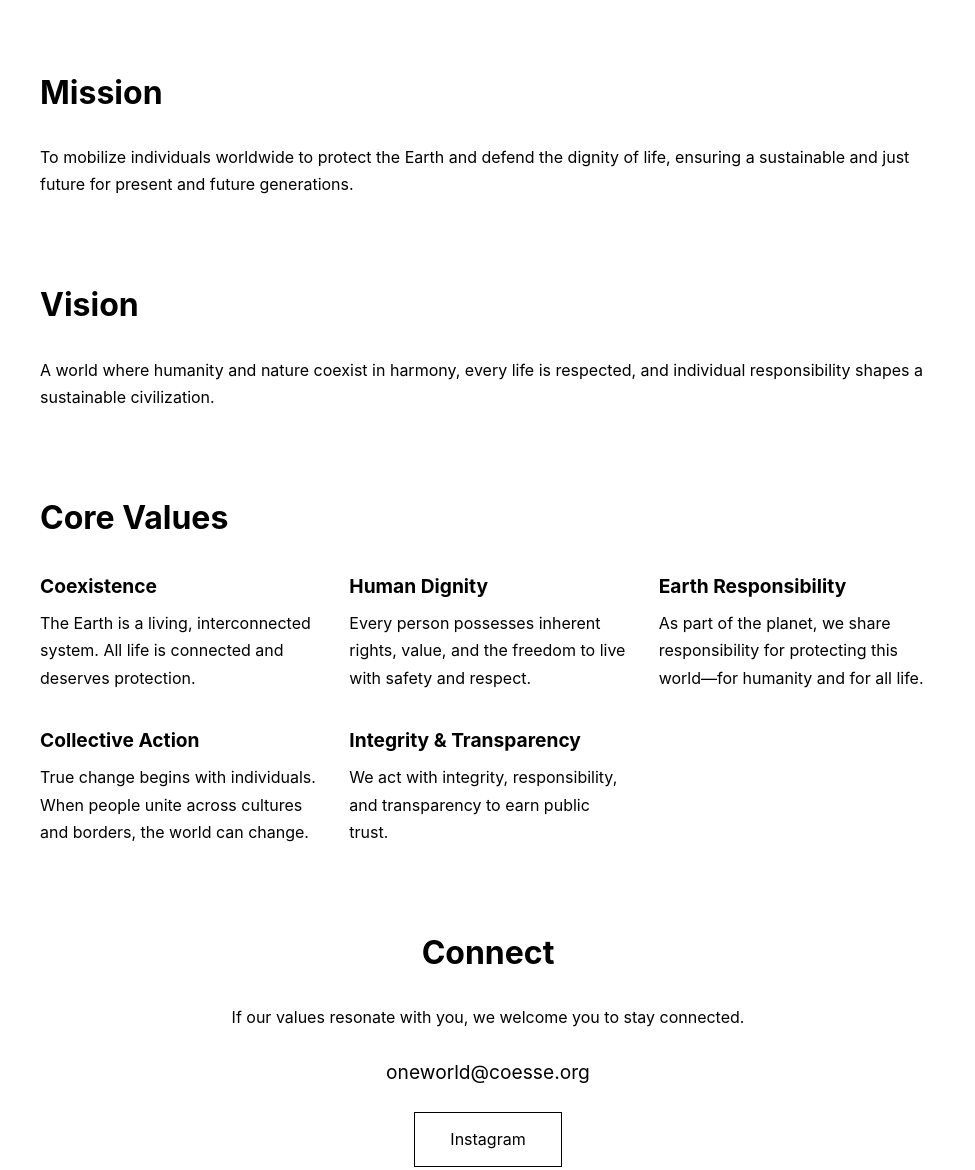
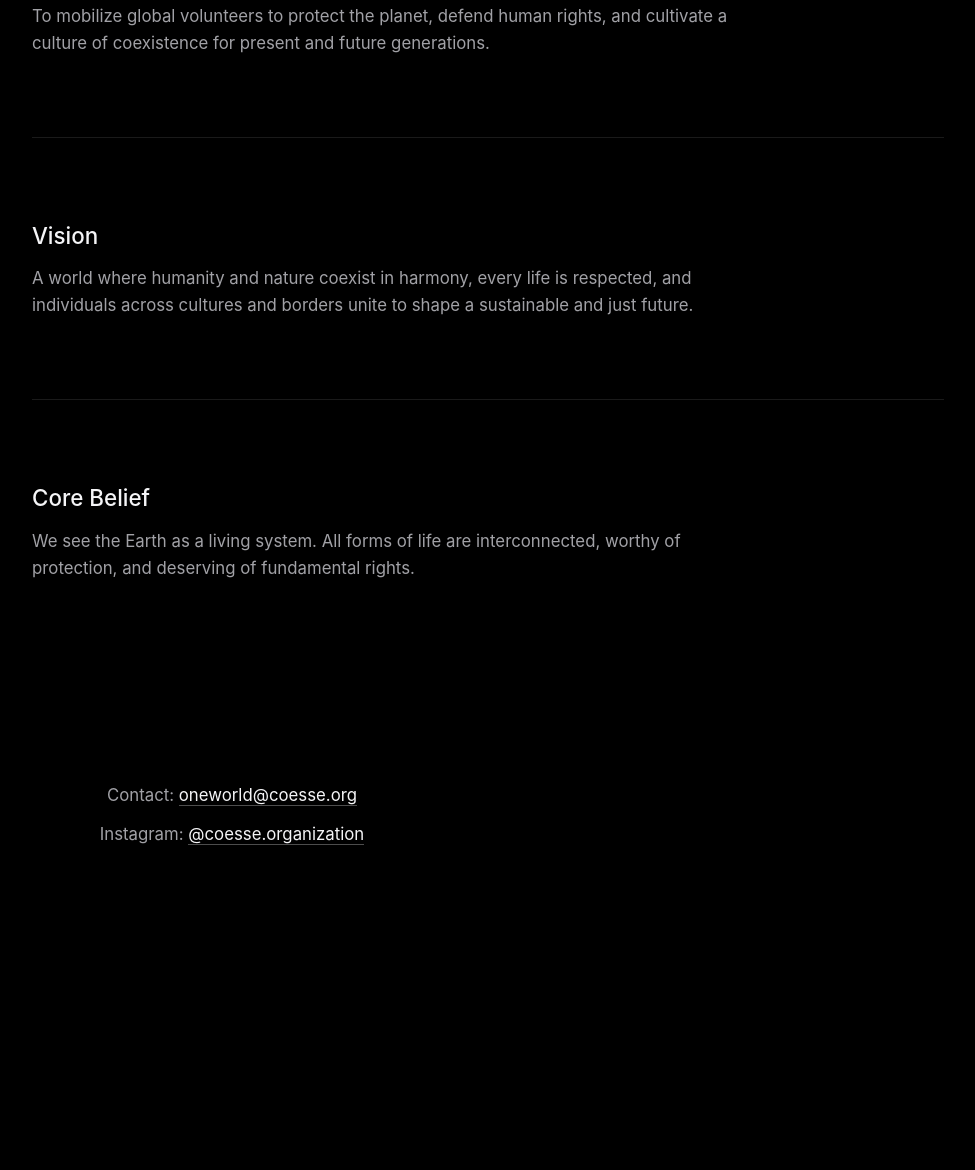
Before and after one commit to clement9900/coesse.github.io, a plain HTML site: page index.html in a window 1280 px wide. Shown: the part 965-2135 px from the top of the page, without its empty margins (152-1127 px from the left). After the commit the page ends 1893 px from the top, so only its background shows below. Drawn offline with Linux system fonts and the light colour scheme.

Commit message:
Update index.html

```diff
--- a/index.html
+++ b/index.html
@@ -2,134 +2,146 @@
 <html lang="en">
 <head>
   <meta charset="UTF-8" />
-  <meta name="viewport" content="width=device-width, initial-scale=1.0"/>
-  <title>Coesse · One World. One Breath</title>
+  <meta name="viewport" content="width=device-width, initial-scale=1.0" />
+  <title>Coesse — One World. One Breath.</title>
 
-  <meta name="description"
-        content="Coesse is a volunteer-initiated, non-profit initiative focused on the dignity of life, protecting the Earth and defending human rights.">
+  <style>
+    :root {
+      --bg: #000;
+      --fg: #f5f5f7;
+      --muted: #a1a1a6;
+      --accent: #ffffff;
+    }
 
-  <link rel="stylesheet" href="css/style.css">
+    * {
+      box-sizing: border-box;
+      margin: 0;
+      padding: 0;
+    }
+
+    body {
+      font-family: -apple-system, BlinkMacSystemFont, "SF Pro Display",
+        "Helvetica Neue", Helvetica, Arial, sans-serif;
+      background: var(--bg);
+      color: var(--fg);
+      line-height: 1.6;
+      -webkit-font-smoothing: antialiased;
+    }
+
+    section {
+      max-width: 960px;
+      margin: 0 auto;
+      padding: 120px 24px;
+    }
+
+    h1 {
+      font-size: clamp(2.8rem, 5vw, 4.5rem);
+      font-weight: 600;
+      letter-spacing: -0.02em;
+      margin-bottom: 32px;
+    }
+
+    h2 {
+      font-size: 1.4rem;
+      font-weight: 500;
+      margin-bottom: 12px;
+    }
+
+    p {
+      font-size: 1.05rem;
+      color: var(--muted);
+      max-width: 720px;
+    }
+
+    .hero {
+      min-height: 100vh;
+      display: flex;
+      flex-direction: column;
+      justify-content: center;
+    }
+
+    .tagline {
+      font-size: 1.2rem;
+      margin-top: 16px;
+      color: var(--muted);
+    }
+
+    .divider {
+      height: 1px;
+      background: rgba(255,255,255,0.1);
+      margin: 80px 0;
+    }
+
+    footer {
+      text-align: center;
+      padding: 80px 24px;
+      font-size: 0.9rem;
+      color: var(--muted);
+    }
+
+    a {
+      color: var(--fg);
+      text-decoration: none;
+      border-bottom: 1px solid rgba(255,255,255,0.3);
+    }
+
+    a:hover {
+      border-bottom-color: var(--fg);
+    }
+  </style>
 </head>
+
 <body>
 
-<!-- HERO -->
-<header class="hero">
-  <img src="images/earth.jpg" alt="Earth from space">
-  <div class="hero-text">
-    <h1>One World.<br>One Breath.</h1>
-    <p class="tagline">Protect the Earth · Defend the Dignity of Life</p>
-  </div>
-</header>
+  <section class="hero">
+    <h1>Coesse</h1>
+    <p class="tagline">One World. One Breath.</p>
 
-<main class="container">
+    <div class="divider"></div>
 
-  <!-- INTRO -->
-  <section class="intro">
-    <p class="lead">
-      <strong>Coesse</strong> is a volunteer-initiated, non-profit initiative.
-      It is not affiliated with any institution or government.
+    <p>
+      Coesse is a volunteer-run, non-profit initiative founded by anonymous
+      individuals. We believe that the protection of the Earth and the defense
+      of human dignity begin with individual awareness and everyday action.
     </p>
   </section>
 
-  <!-- MISSION -->
   <section>
     <h2>Mission</h2>
     <p>
-      To mobilize individuals worldwide to protect the Earth and defend the
-      dignity of life, ensuring a sustainable and just future for present and
-      future generations.
+      To mobilize global volunteers to protect the planet, defend human rights,
+      and cultivate a culture of coexistence for present and future generations.
+    </p>
+
+    <div class="divider"></div>
+
+    <h2>Vision</h2>
+    <p>
+      A world where humanity and nature coexist in harmony, every life is
+      respected, and individuals across cultures and borders unite to shape a
+      sustainable and just future.
+    </p>
+
+    <div class="divider"></div>
+
+    <h2>Core Belief</h2>
+    <p>
+      We see the Earth as a living system. All forms of life are interconnected,
+      worthy of protection, and deserving of fundamental rights.
     </p>
   </section>
 
-  <!-- VISION -->
-  <section>
-    <h2>Vision</h2>
+  <footer>
     <p>
-      A world where humanity and nature coexist in harmony, every life is
-      respected, and individual responsibility shapes a sustainable civilization.
+      Contact: <a href="mailto:oneworld@coesse.org">oneworld@coesse.org</a>
     </p>
-  </section>
-
-  <!-- VALUES -->
-  <section>
-    <h2>Core Values</h2>
-
-    <div class="values">
-
-      <div class="value">
-        <h3>Coexistence</h3>
-        <p>
-          The Earth is a living, interconnected system. All life is connected and
-          deserves protection.
-        </p>
-      </div>
-
-      <div class="value">
-        <h3>Human Dignity</h3>
-        <p>
-          Every person possesses inherent rights, value, and the freedom to live
-          with safety and respect.
-        </p>
-      </div>
-
-      <div class="value">
-        <h3>Earth Responsibility</h3>
-        <p>
-          As part of the planet, we share responsibility for protecting this
-          world—for humanity and for all life.
-        </p>
-      </div>
-
-      <div class="value">
-        <h3>Collective Action</h3>
-        <p>
-          True change begins with individuals. When people unite across cultures
-          and borders, the world can change.
-        </p>
-      </div>
-
-      <div class="value">
-        <h3>Integrity & Transparency</h3>
-        <p>
-          We act with integrity, responsibility, and transparency to earn public
-          trust.
-        </p>
-      </div>
-
-    </div>
-  </section>
-
-  <!-- CONTACT -->
-  <section class="contact">
-    <h2>Connect</h2>
-    <p>
-      If our values resonate with you, we welcome you to stay connected.
+    <p style="margin-top:12px;">
+      Instagram:
+      <a href="https://www.instagram.com/coesse.organization" target="_blank">
+        @coesse.organization
+      </a>
     </p>
-
-    <p class="email">oneworld@coesse.org</p>
-
-    <a class="button"
-       href="https://www.instagram.com/coesse.organization"
-       target="_blank">
-      Instagram
-    </a>
-  </section>
-
-</main>
-
-<!-- FOOTER -->
-<footer>
-  <p>
-    © Coesse · One World. One Breath<br>
-    A volunteer-initiated, non-profit initiative.<br>
-    Not affiliated with any institution or government.
-  </p>
-
-  <p class="disclaimer">
-    This website is for informational and advocacy purposes only and does not
-    constitute legal, financial, or professional advice.
-  </p>
-</footer>
+  </footer>
 
 </body>
 </html>
```
